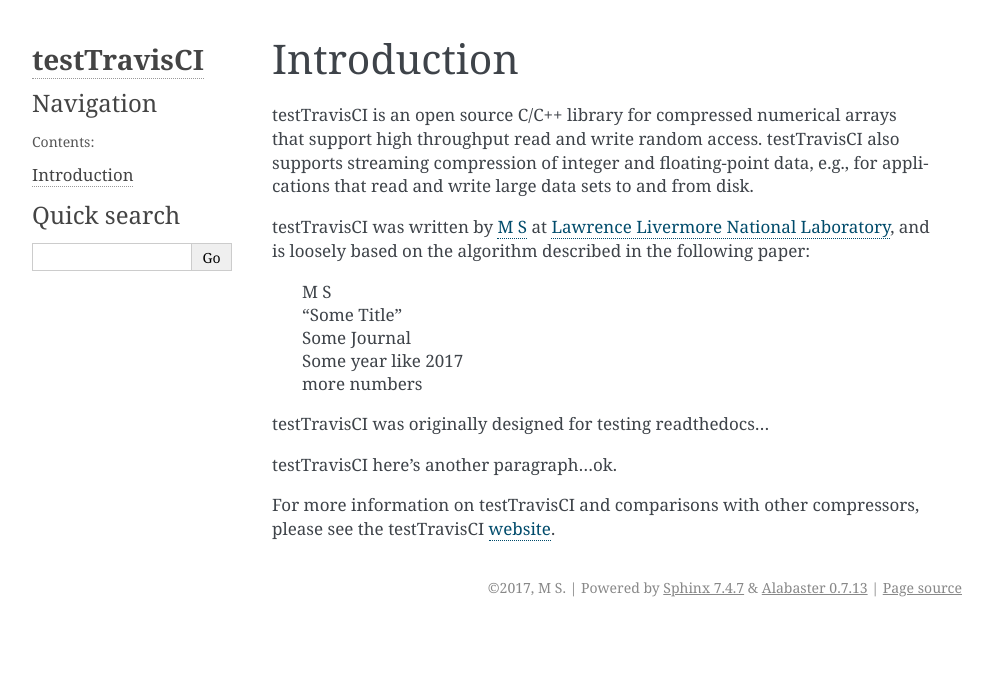
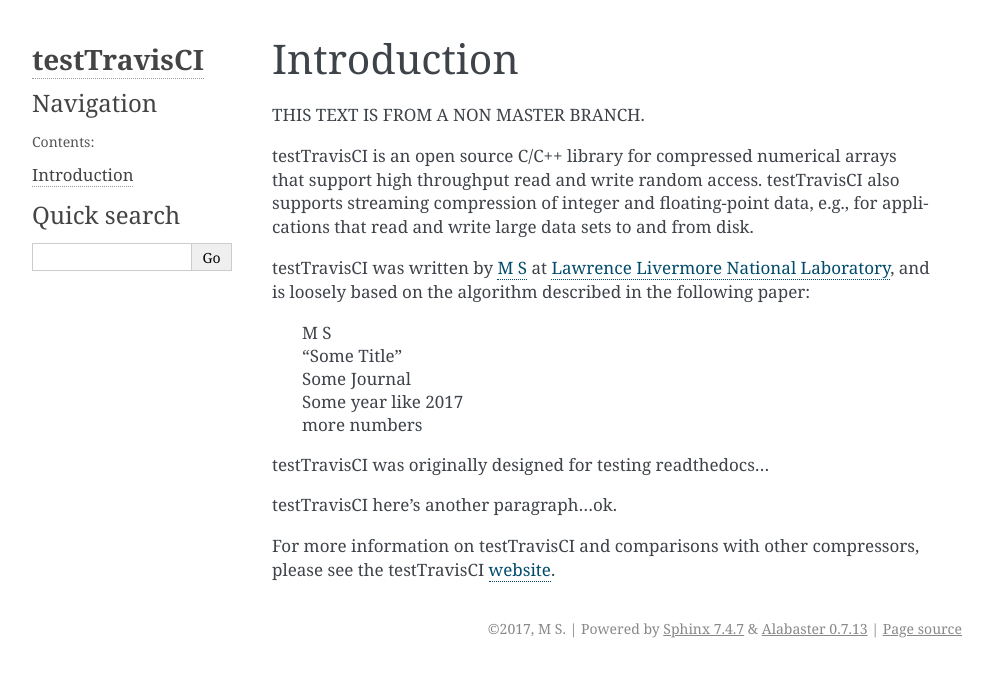
Before and after one commit to salasoom/testTravisBuild, a Sphinx documentation site: the page built from docs/source/introduction.rst, in a window 1280 px wide. Shown: the top 677 px of the page, without its empty margins (148-1141 px from the left). Built offline with Sphinx 7.4.7, drawn with Linux system fonts in a browser that asks for light colours; formulas are drawn with MathJax 3.

Commit message:
Test readthedocs on nonmaster branch

```diff
--- a/docs/source/introduction.rst
+++ b/docs/source/introduction.rst
@@ -3,6 +3,8 @@
 
 Introduction
 ============
+
+THIS TEXT IS FROM A NON MASTER BRANCH.
 
 |testTravisCI| is an open source C/C++ library for compressed numerical arrays that
 support high throughput read and write random access.  |testTravisCI| also supports
```
